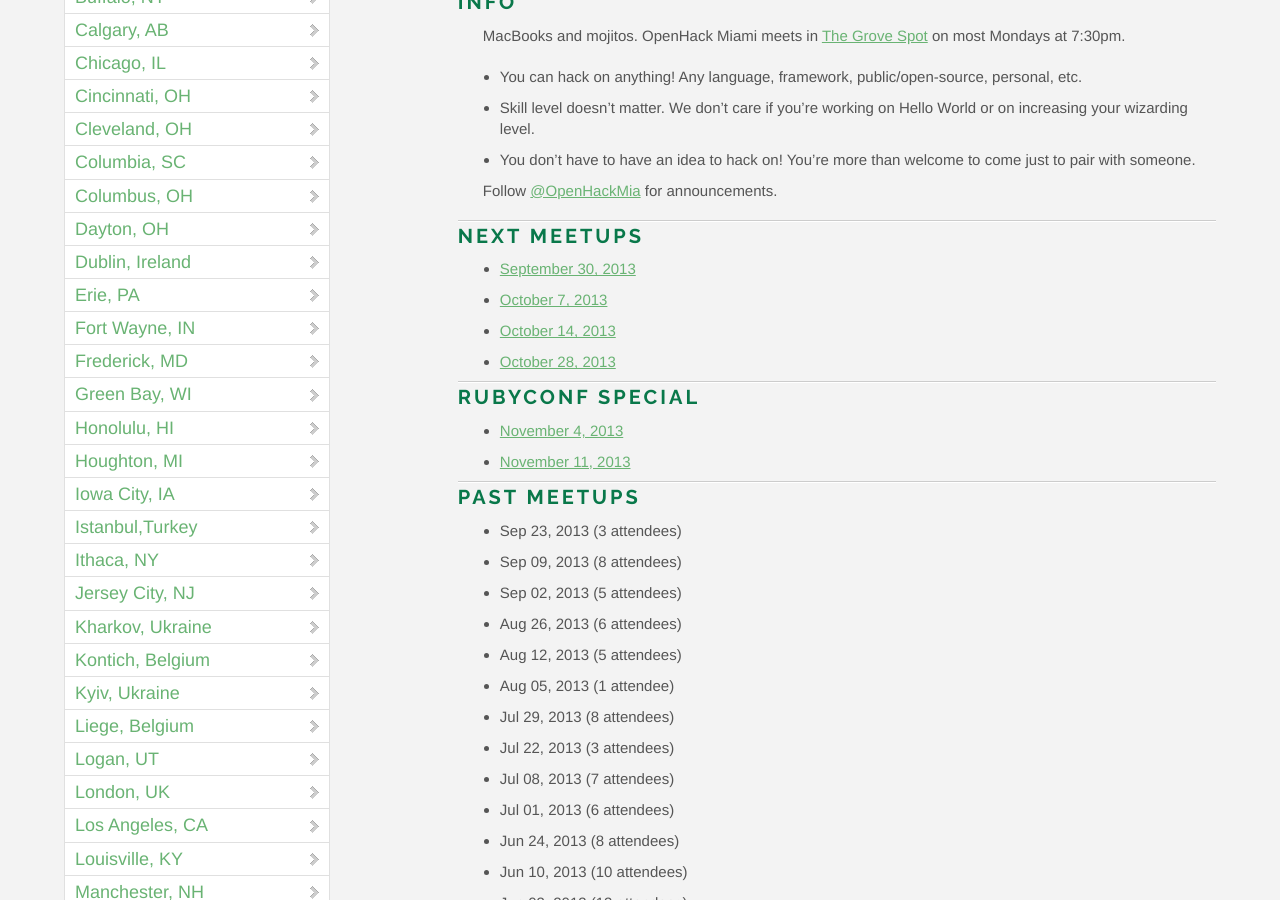
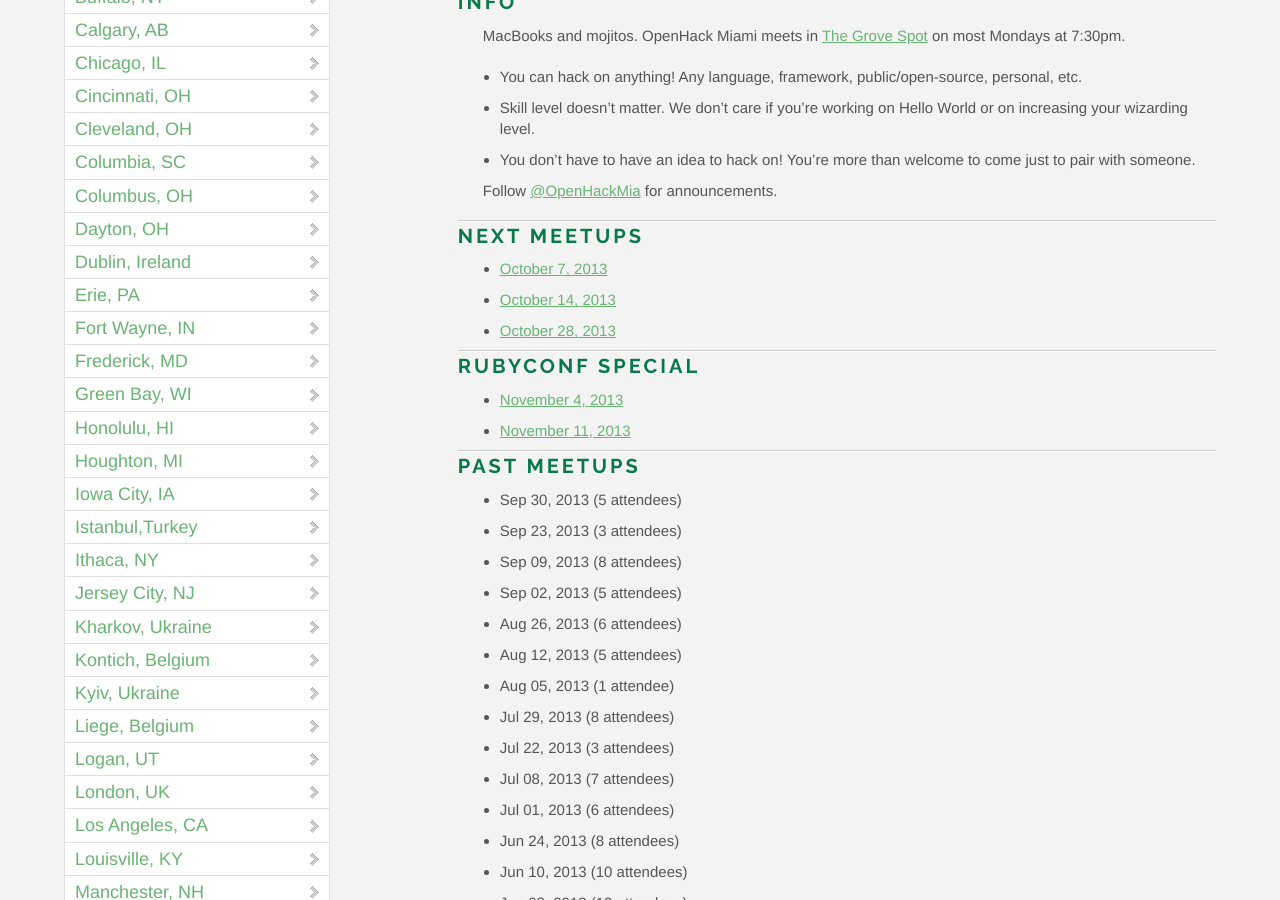
Before and after one commit to OpenHack/openhack.github.com, a Jekyll site: the page built from miami/index.markdown, in a window 1280 px wide and 900 px high, scrolled down 733 px. Built offline with Jekyll 4.4.1, drawn with Linux system fonts in a browser that asks for light colours; nearby versions of some CDN libraries; Markdown is read by kramdown in place of the engine named in the settings; comment, search, counter and statistics services are not loaded.

Commit message:
update attendee info for the meetup tonight

```diff
--- a/miami/index.markdown
+++ b/miami/index.markdown
@@ -19,7 +19,6 @@ Follow [@OpenHackMia](http://twitter.com/openhackmia) for announcements.
 
 ### Next meetups
 
-* [September 30, 2013](http://www.meetup.com/miamirb/events/139859522/)
 * [October 7, 2013](http://www.meetup.com/miamirb/events/143052882/)
 * [October 14, 2013](http://www.meetup.com/miamirb/events/143053002/)
 * [October 28, 2013](http://www.meetup.com/miamirb/events/143053162/)
@@ -31,6 +30,7 @@ Follow [@OpenHackMia](http://twitter.com/openhackmia) for announcements.
 
 ### Past meetups
 
+* Sep 30, 2013 (5 attendees)
 * Sep 23, 2013 (3 attendees)
 * Sep 09, 2013 (8 attendees)
 * Sep 02, 2013 (5 attendees)
```
